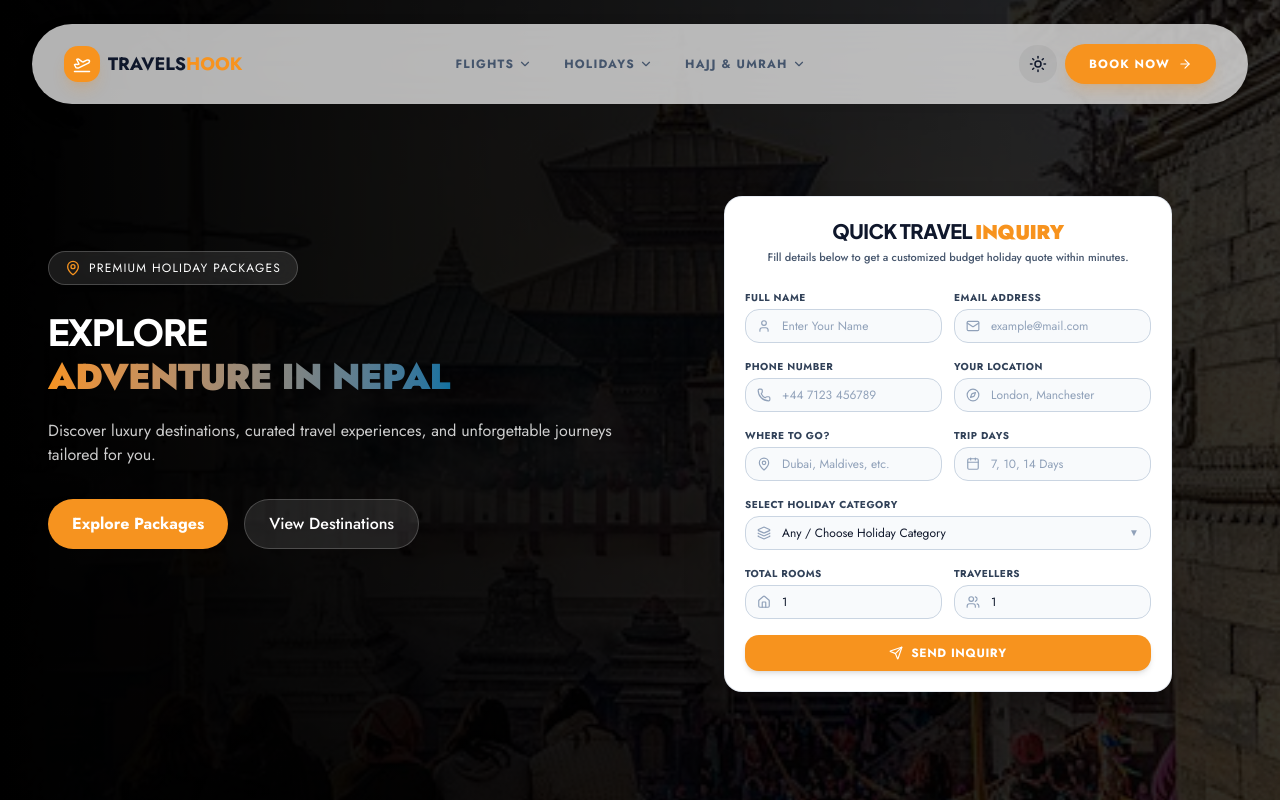
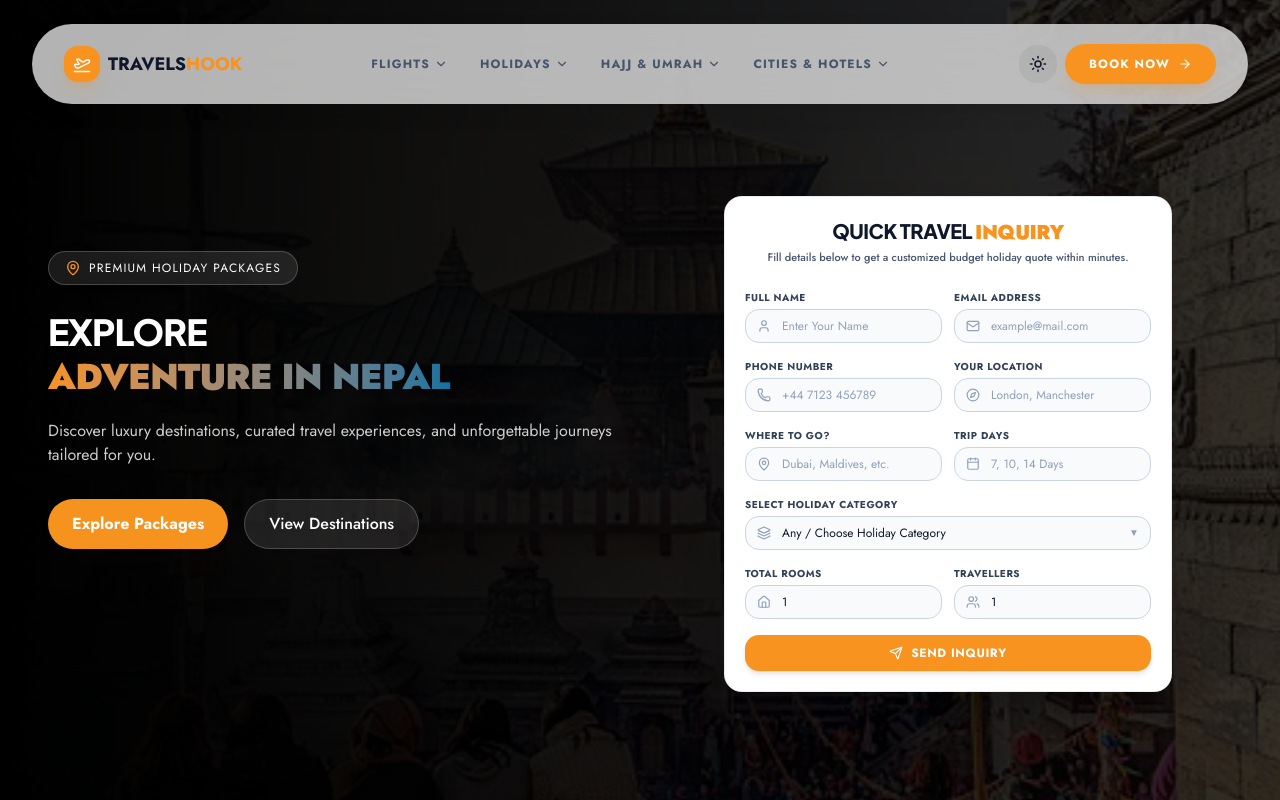
Before and after one commit to techtravelshook/travelshookcode, a Next.js app: page /holidays in a window 1280 px wide. Shown: the top 800 px of the page. Built offline with nearby package versions, Linux system fonts and the light colour scheme.

Commit message:
Updated code for layout and created pages for hotels

```diff
--- a/app/layout.js
+++ b/app/layout.js
@@ -55,7 +55,7 @@ export const metadata = {
 
 export default function RootLayout({ children }) {
   return (
-    /* Fix 1: suppressHydrationWarning add kiya takay browser extensions ya dark mode theme crash na kare */
+
     <html lang="en" className={`${jakarta.variable} ${mulish.variable} ${jost.variable}`} suppressHydrationWarning>
       <body className="bg-white dark:bg-[#01080C] text-slate-900 dark:text-white antialiased">
 
--- a/components/header/Header.js
+++ b/components/header/Header.js
@@ -42,11 +42,20 @@ const hajjUmrahPackages = [
   { name: '5 Star Umrah', code: '5ST', price: '£1,050', tag: 'Luxury' },
   { name: 'Monthly Package', code: 'RAM', price: '£1,200', tag: 'Special' },
 ];
+// cities & hotels
+const cityHotels = [
+  { name: 'Makkah', code: 'MAK', price: '£250', tag: 'Saudi Arabia' },
+  { name: 'Madinah', code: 'MED', price: '£200', tag: 'Saudi Arabia' },
+];
+
+
+
 
 const menuData = {
   flights: { items: africanDestinations, icon: PlaneTakeoff, title: 'Flights', color: '#3B82F6' },
   holidays: { items: holidayDeals, icon: Globe, title: 'Holidays', color: '#E0F2F1' },
   'hajj-umrah': { items: hajjUmrahPackages, icon: Moon, title: 'Hajj & Umrah', color: '#E68213' },
+  'cities-hotels': { items: cityHotels, icon: User, title: 'Cities & Hotels', color: '#3B82F6' }
 };
 
 function DestinationGrid({ items, basePath }) {
@@ -56,10 +65,7 @@ function DestinationGrid({ items, basePath }) {
         <Link
           key={item.code}
           href={`/${basePath}/${item.name.toLowerCase().replace(/\s+/g, '-')}`}
-          className="group relative flex-col gap-0.5
-           rounded-2xl border-black/5 dark:border-white/5
-            bg-black/[0.03] dark:bg-white/[0.03] p-4 transition-all
-            duration-200 hover:border-[#E68213]/25 hover:hover:bg-orange-400/10"
+          className="group relative flex-col gap-0.5 rounded-2xl border-black/5 dark:border-white/5 bg-black/[0.03] dark:bg-white/[0.03] p-4 transition-all  duration-200 hover:border-[#E68213]/25 hover:hover:bg-orange-400/10"
         >
 
           <span className="text-[13px] font-semibold text-slate-900 dark:text-white">{item.name}</span>
@@ -199,7 +205,7 @@ export default function Navbar() {
 
   useEffect(() => {
     document.documentElement.classList.toggle('dark', isDarkMode);
-    // FIX 2: '#fcfc' was an invalid 4-character hex color — corrected to '#fcfcfc'
+
     document.body.style.backgroundColor = isDarkMode? '#0a0a0a' : '#fcfcfc';
   }, [isDarkMode]);
 
```
Also changed, not shown: components/Holidays/HolidayCards.jsx (+2 -7 lines).
